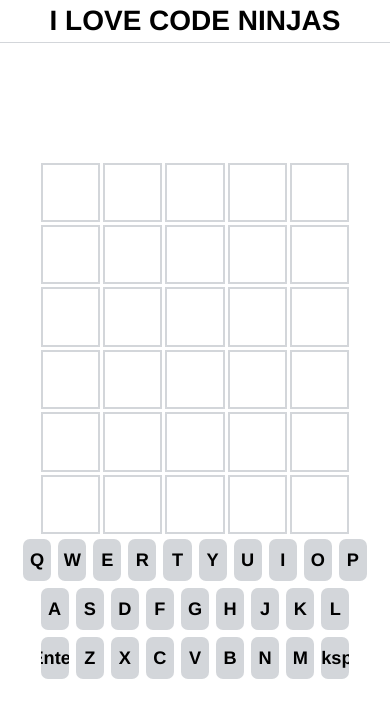
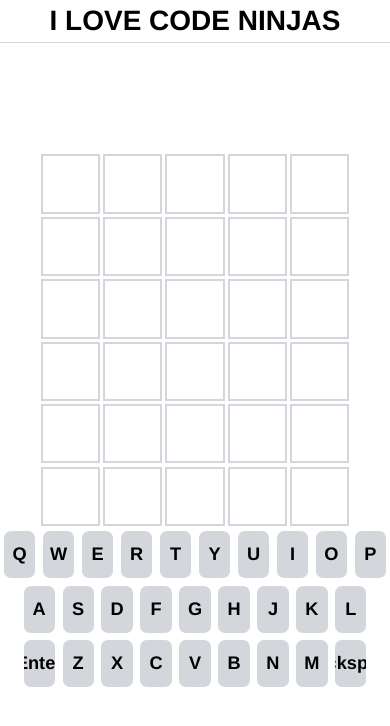
Before and after one commit to SickkMade/cn-wordle-react, a React (Vite) app: page / in a window 390 px wide. Shown: the top 726 px of the page. Built offline with nearby package versions, Linux system fonts and the light colour scheme.

Commit message:
keyboard works! made it bigger again for mobile

```diff
--- a/src/css/wordlekeyboard.css
+++ b/src/css/wordlekeyboard.css
@@ -58,6 +58,6 @@
 
 @media (max-width: 500px) {
     .wordlekeyboard{
-        width:90vw;
+        width:100vw;
     }
 }
```
